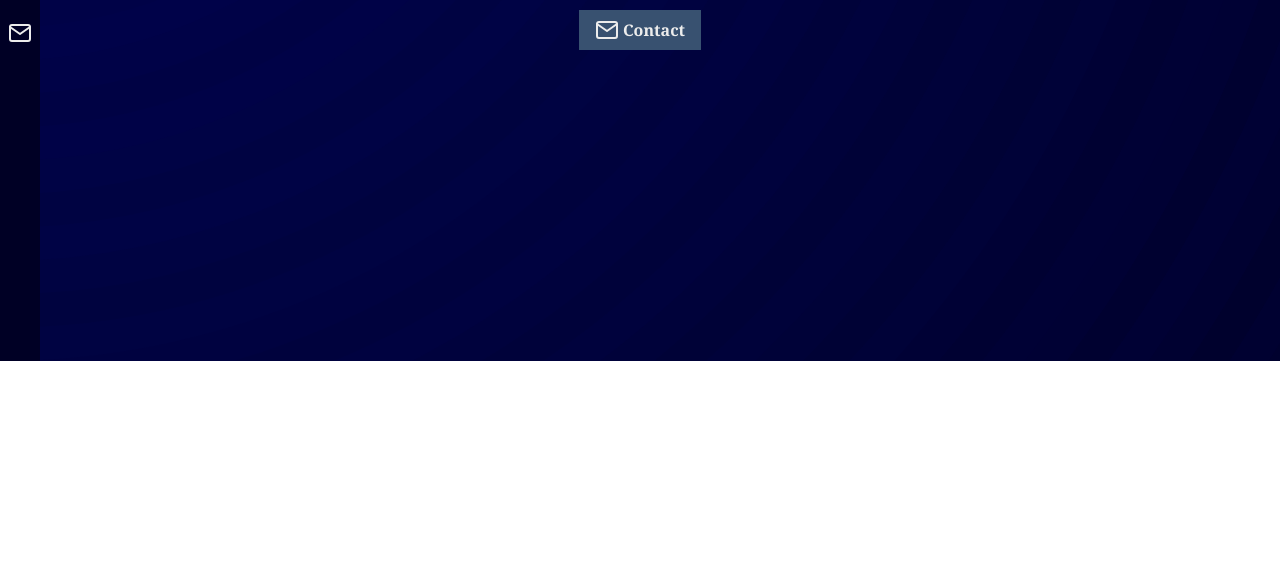
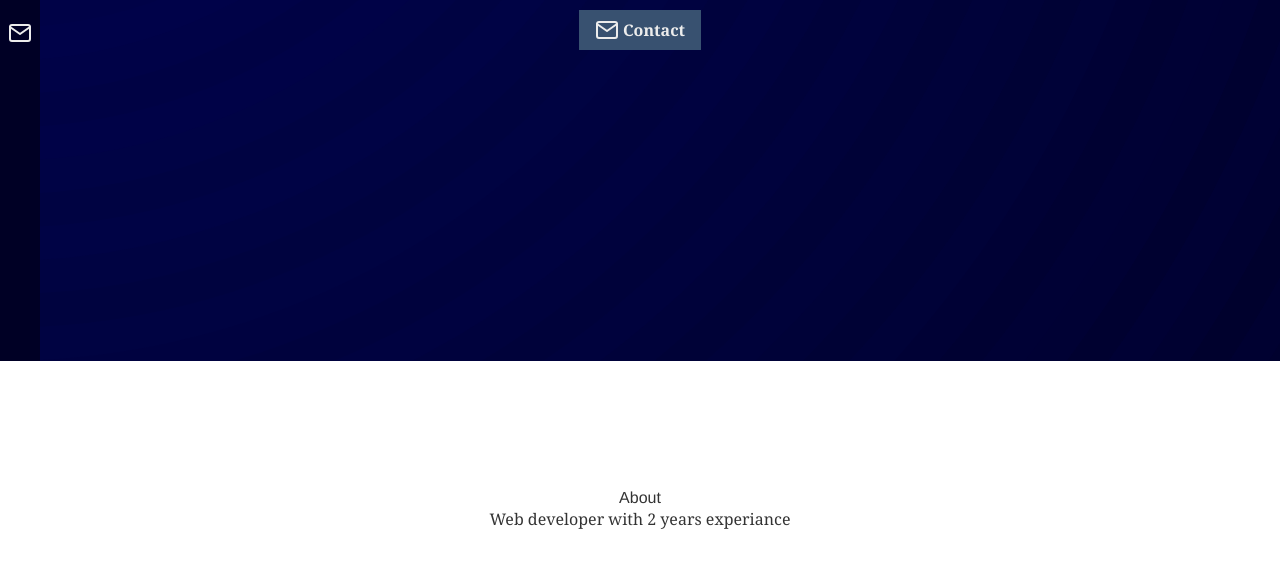
Before and after one commit to AJ-Murphy/mySite, a Gatsby site: page / in a window 1280 px wide. Shown: the part 439-1006 px from the top of the page. Before the commit the page ends 800 px from the top, so only its background shows below. Built offline with nearby package versions, Linux system fonts and the light colour scheme; Gatsby itself is replaced by a stand-in of ours; some packages are replaced by stand-ins of ours.

Commit message:
Added about section

```diff
--- /dev/null
+++ b/src/components/content.js
@@ -0,0 +1,29 @@
+import React from "react"
+import PropTypes from "prop-types"
+
+const Section = ({ children, id, headingText, paragraphText }) => (
+  <section>
+    <div
+      id={id}
+      className="container flex flex-col justify-content items-center max-w-full py-32"
+    >
+      <h2 className="">{headingText}</h2>
+      <p className="sm:text-center">{paragraphText}</p>
+    </div>
+    {children}
+  </section>
+)
+
+Section.propTypes = {
+  id: PropTypes.node.isRequired,
+  headingText: PropTypes.node.isRequired,
+  paragraphText: PropTypes.node,
+  children: PropTypes.node,
+}
+
+Section.defaultProps = {
+  paragraphText: "",
+  children: "",
+}
+
+export default Section
--- a/src/pages/index.js
+++ b/src/pages/index.js
@@ -5,6 +5,7 @@ import Layout from "../components/layout"
 import Nav from "../components/nav"
 import NavLinks from "../components/navLinks"
 import Hero from "../components/hero"
+import Content from "../components/content"
 
 import SEO from "../components/seo"
 
@@ -23,6 +24,10 @@ const IndexPage = () => (
       buttonText="Contact"
       buttonLink="#contact"
     />
+    <Content
+      headingText="About"
+      paragraphText="Web developer with 2 years experiance"
+    />
   </Layout>
 )
 
```
